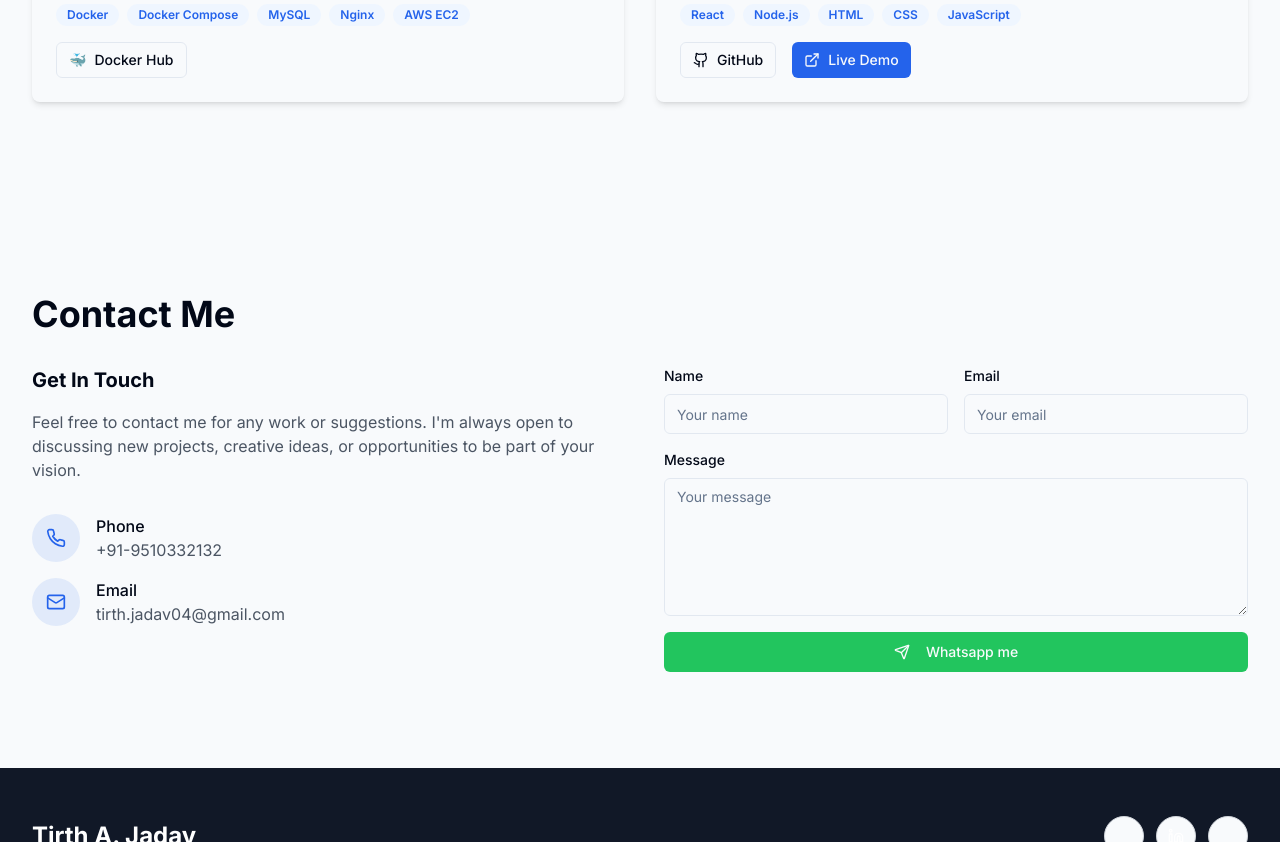
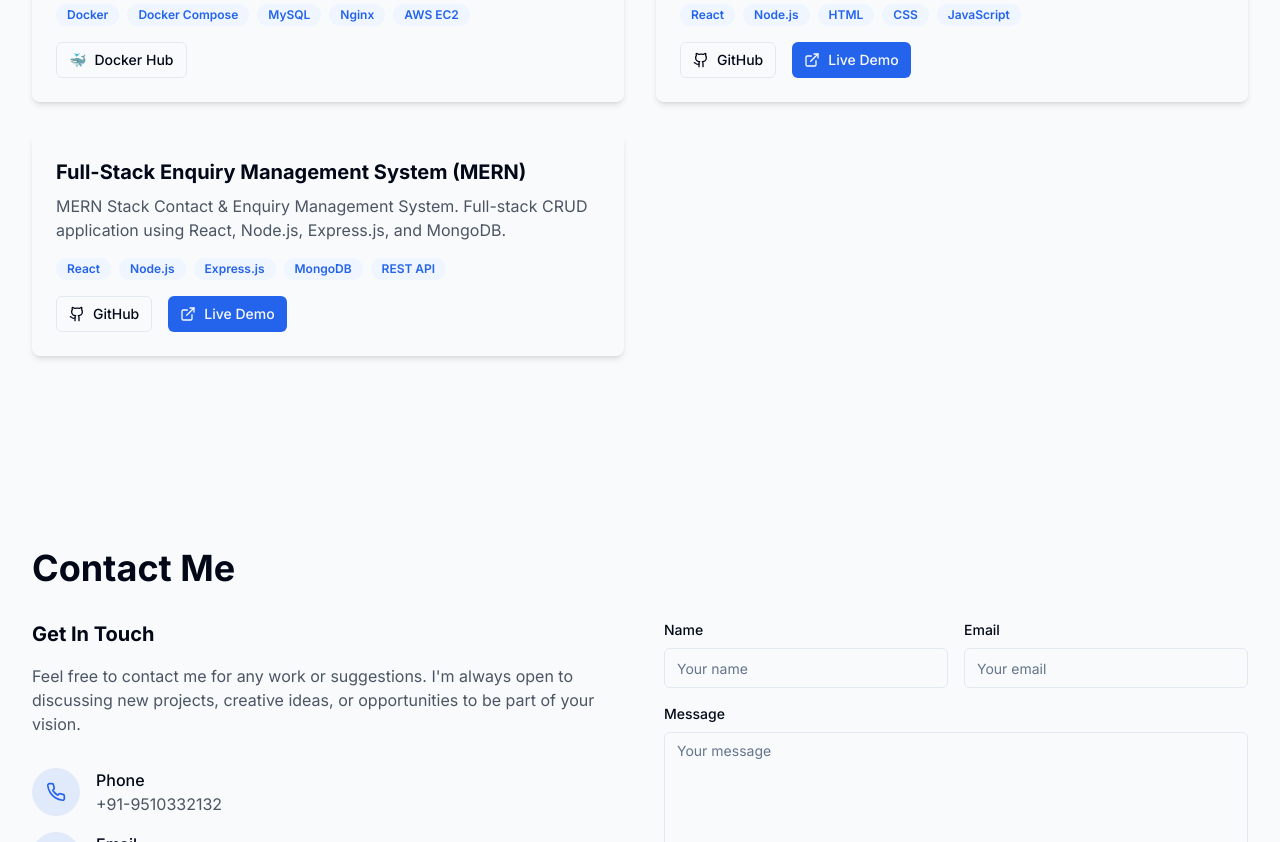
Before and after one commit to JadavTirth/My-Portfolio, a React (Vite) app: page / in a window 1280 px wide. Shown: the part 2860-3702 px from the top of the page. Built offline with nearby package versions, Linux system fonts and the light colour scheme; some icons are missing.

Commit message:
Update Projects.tsx
new project update

```diff
--- a/src/components/Projects.tsx
+++ b/src/components/Projects.tsx
@@ -1,7 +1,6 @@
 import { ExternalLink, Github } from "lucide-react";
 import { Button } from "@/components/ui/button";
 import { Badge } from "@/components/ui/badge";
-import { Docker } from "@react-symbols/icons"; // optional for docker icon
 
 export default function Projects() {
   const projects = [
@@ -10,7 +9,8 @@ export default function Projects() {
       description:
         "Deployed full-stack Notes application on AWS EC2 using Docker, MySQL, and Nginx with Docker Compose.",
       technologies: ["Docker", "Docker Compose", "MySQL", "Nginx", "AWS EC2"],
-      dockerhub: "https://hub.docker.com/repository/docker/YOUR_USERNAME/notes-app", // replace with your Docker Hub URL
+      dockerhub:
+        "https://hub.docker.com/repository/docker/YOUR_USERNAME/notes-app", // change this
     },
     {
       title: "Import-Export Website",
@@ -19,6 +19,15 @@ export default function Projects() {
       technologies: ["React", "Node.js", "HTML", "CSS", "JavaScript"],
       github: "https://github.com/JadavTirth/import-export",
       live: "http://www.argoimex.com",
+    },
+    {
+      title: "Full-Stack Enquiry Management System (MERN)",
+      description:
+        "MERN Stack Contact & Enquiry Management System. Full-stack CRUD application using React, Node.js, Express.js, and MongoDB.",
+      technologies: ["React", "Node.js", "Express.js", "MongoDB", "REST API"],
+      github: "https://github.com/YOUR_GITHUB/enquiry-management", // optional
+      live: "https://YOUR_LIVE_URL", // optional
+      // dockerhub: "https://hub.docker.com/repository/docker/YOUR_USERNAME/enquiry-system", // optional
     },
   ];
 
@@ -32,11 +41,11 @@ export default function Projects() {
             key={index}
             className="dark:bg-slate-900 rounded-lg shadow-md overflow-hidden card-hover"
           >
-            {/* Removed project image */}
             <div className="p-6">
               <h3 className="font-bold text-xl mb-2">{project.title}</h3>
               <p className="text-gray-600 mb-4">{project.description}</p>
 
+              {/* Technologies */}
               <div className="flex flex-wrap gap-2 mb-4">
                 {project.technologies.map((tech) => (
                   <Badge
@@ -49,7 +58,8 @@ export default function Projects() {
                 ))}
               </div>
 
-              <div className="flex gap-4">
+              {/* Buttons */}
+              <div className="flex flex-wrap gap-4">
                 {project.dockerhub && (
                   <Button variant="outline" size="sm" asChild>
                     <a
@@ -58,8 +68,7 @@ export default function Projects() {
                       rel="noopener noreferrer"
                       className="flex items-center gap-2"
                     >
-                      🐳
-                      <span>Docker Hub</span>
+                      🐳 <span>Docker Hub</span>
                     </a>
                   </Button>
                 )}
```
